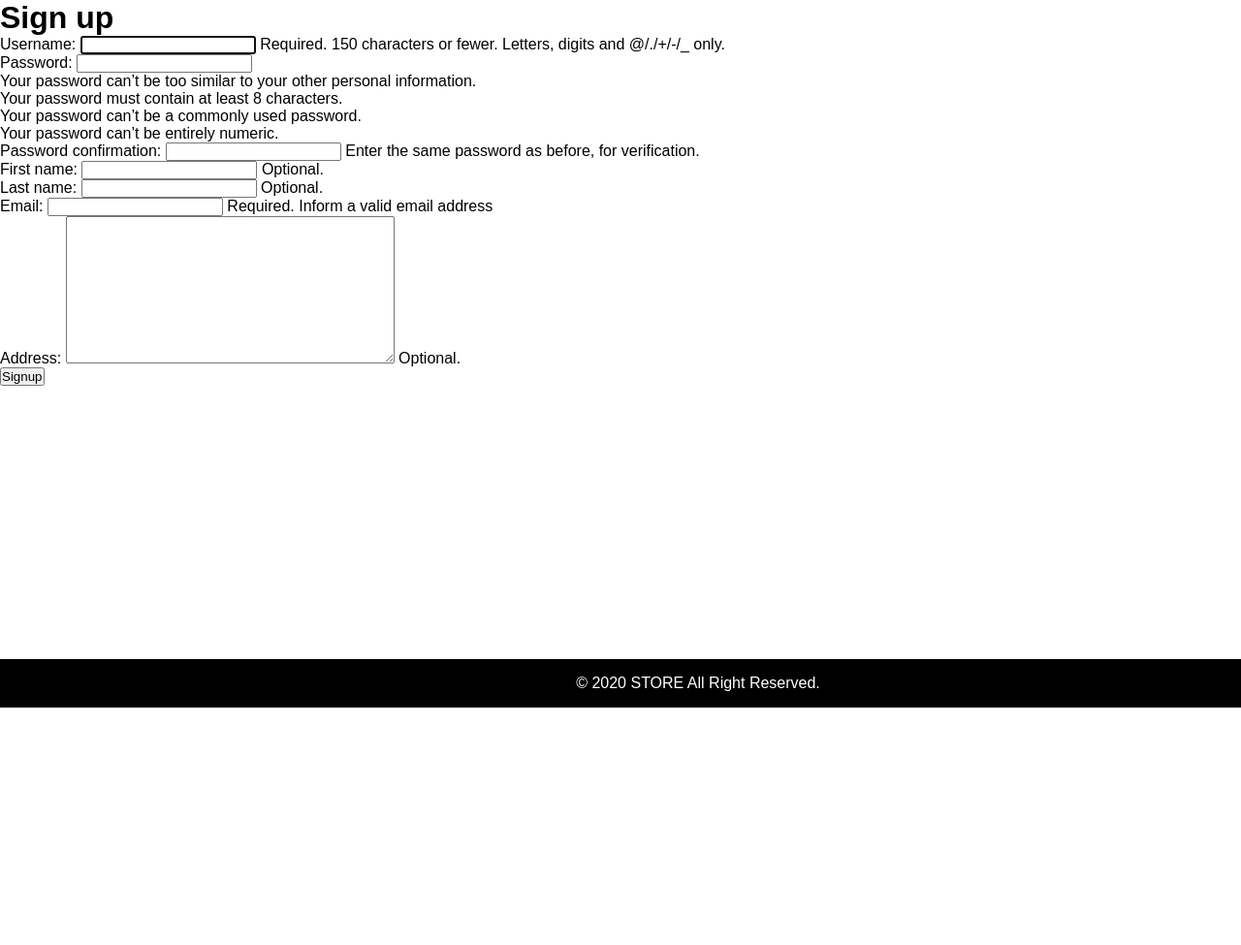
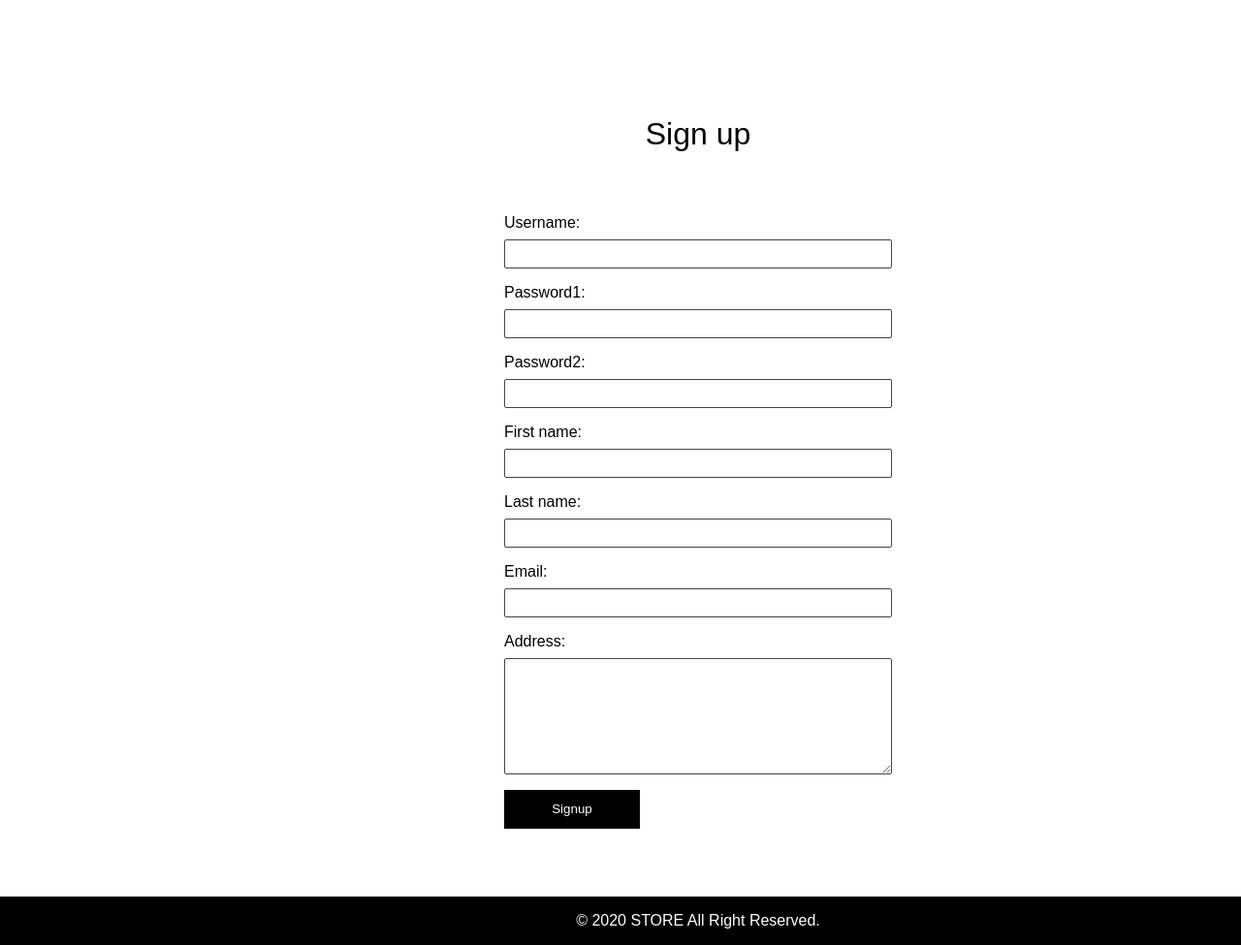
Before and after one commit to AhmedElbohoty/coretabs-store, a Django app: page /accounts/signup/ in a window 1280 px wide; the page is wider, and only the part inside the window is pictured. Shown: the part 70-1045 px from the top of that part at 97% size. Before the commit the page ends 800 px from the top of that part, so only its background shows below. Run offline with Django 3.2, Linux system fonts and the light colour scheme.

Commit message:
Update email and password

```diff
--- a/accounts/forms.py
+++ b/accounts/forms.py
@@ -8,14 +8,20 @@ User = get_user_model()
 
 
 class SignUpForm(UserCreationForm):
+    username = forms.CharField(
+        widget=forms.TextInput(attrs={'class': 'form-inp'}))
     first_name = forms.CharField(
-        max_length=30, required=False, help_text="Optional.")
+        max_length=30, required=False, help_text="Optional.", widget=forms.TextInput(attrs={'class': 'form-inp'}))
     last_name = forms.CharField(
-        max_length=30,  required=False, help_text="Optional.")
+        max_length=30,  required=False, help_text="Optional.", widget=forms.TextInput(attrs={'class': 'form-inp'}))
     email = forms.EmailField(
-        max_length=254, help_text="Required. Inform a valid email address")
+        max_length=254, help_text="Required. Inform a valid email address", widget=forms.EmailInput(attrs={'class': 'form-inp'}))
     address = forms.CharField(
-        max_length=254,  required=False, help_text="Optional.", widget=forms.Textarea)
+        max_length=254,  required=False, help_text="Optional.", widget=forms.Textarea(attrs={'class': 'form-textarea'}))
+    password1 = forms.CharField(
+        widget=forms.PasswordInput(attrs={'class': 'form-inp'}))
+    password2 = forms.CharField(
+        widget=forms.PasswordInput(attrs={'class': 'form-inp'}))
 
     class Meta:
         model = User
--- a/templates/products/product-add.html
+++ b/templates/products/product-add.html
@@ -9,7 +9,7 @@
 {% block main %}
 
 <main class="form-main">
-  <form class="form" action="" method="POST" enctype="multipart/form-data">
+  <form class="form"  method="POST" enctype="multipart/form-data">
     {% csrf_token %}
     <div class="form-header">
       <h1 class="form-h1">Add/Edit Product</h1>
--- a/templates/registration/signup.html
+++ b/templates/registration/signup.html
@@ -1,18 +1,67 @@
 {% extends "base.html" %}
 
-{% block head_title %}
-  All Products
-{% endblock %}
-
+{% block head_title %} Sign up {% endblock %}
 
 {% block main %}
-<h1>Sign up</h1>
-
-<form  method="POST">
+<main class="form-main">
+  <form class="form" method="POST">
     {% csrf_token %}
 
-    {{ form.as_p }}
+    <div class="form-header">
+      <h1 class="form-h1">Sign up</h1>
+    </div>
 
-    <input type="submit" value="Signup">
-</form>
+    <div class="form-inp-cont">
+      <label class="form-label" for="{{ form.username.id_for_label }}"
+        >{{ form.username.label }}:
+      </label>
+      {{ form.username }} {{ form.username.errors }}
+    </div>
+
+    <div class="form-inp-cont">
+      <label class="form-label" for="{{ form.password1.id_for_label }}"
+        >{{ form.password1.label }}:
+      </label>
+      {{ form.password1 }} {{ form.password1.errors }}
+    </div>
+
+    <div class="form-inp-cont">
+      <label class="form-label" for="{{ form.password2.id_for_label }}"
+        >{{ form.password2.label }}:
+      </label>
+      {{ form.password2 }} {{ form.password2.errors }}
+    </div>
+
+    <div class="form-inp-cont">
+      <label class="form-label" for="{{ form.first_name.id_for_label }}"
+        >{{ form.first_name.label }}:
+      </label>
+      {{ form.first_name }} {{ form.first_name.errors }}
+    </div>
+
+    <div class="form-inp-cont">
+      <label class="form-label" for="{{ form.last_name.id_for_label }}"
+        >{{ form.last_name.label }}:
+      </label>
+      {{ form.last_name }} {{ form.last_name.errors }}
+    </div>
+
+    <div class="form-inp-cont">
+      <label class="form-label" for="{{ form.email.id_for_label }}"
+        >{{ form.email.label }}:
+      </label>
+      {{ form.email }} {{ form.email.errors }}
+    </div>
+
+    <div class="form-inp-cont">
+      <label class="form-label" for="{{ form.address.id_for_label }}"
+        >{{ form.address.label }}:
+      </label>
+      {{ form.address }} {{ form.address.errors }}
+    </div>
+
+    <input type="submit" class="form-submit" value="Signup" />
+
+  </form>
+</main>
 {% endblock %}
```
Also changed, not shown: templates/registration/login.html (+31 -5 lines), templates/registration/password_reset_complete.html (+9 -1 lines), templates/registration/password_reset_confirm.html (+35 -6 lines), templates/registration/password_reset_done.html (+7 -1 lines), templates/registration/password_reset_form.html (+16 -6 lines), templates/registration/signup_success.html (+12 -1 lines), db.sqlite3.
